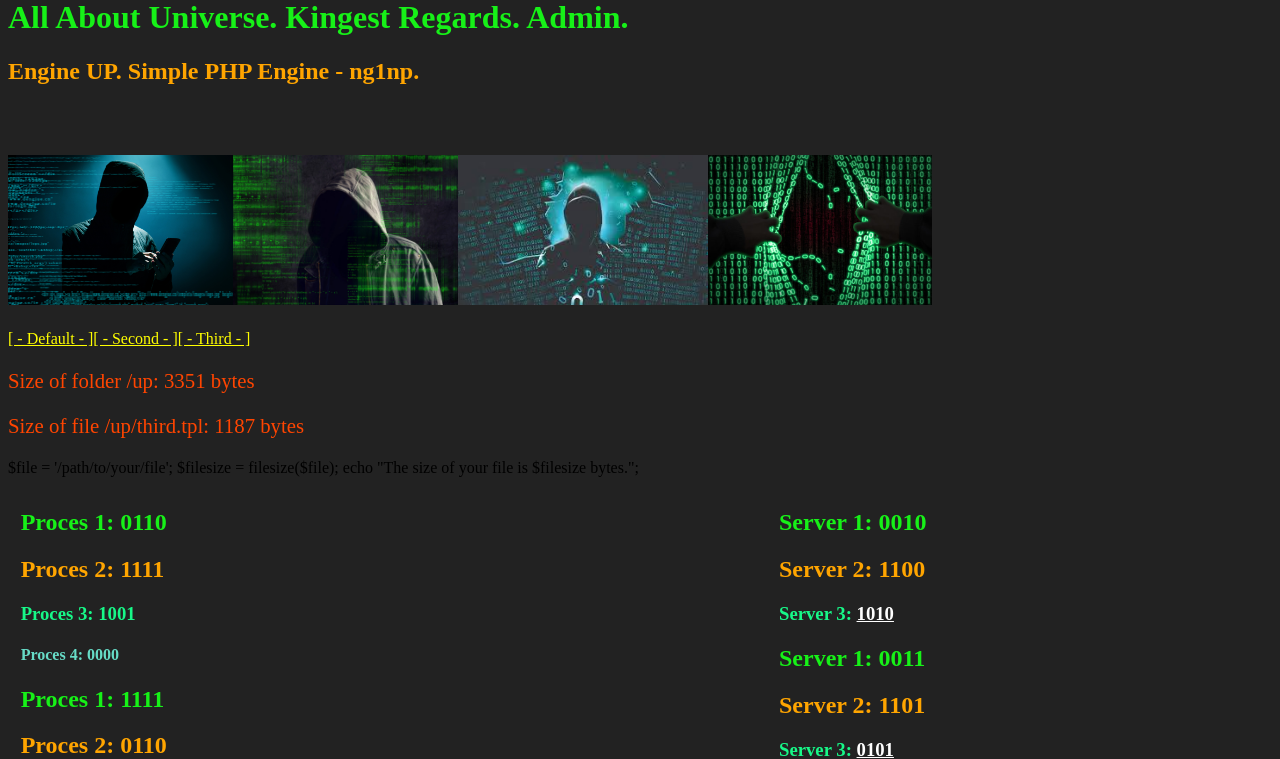
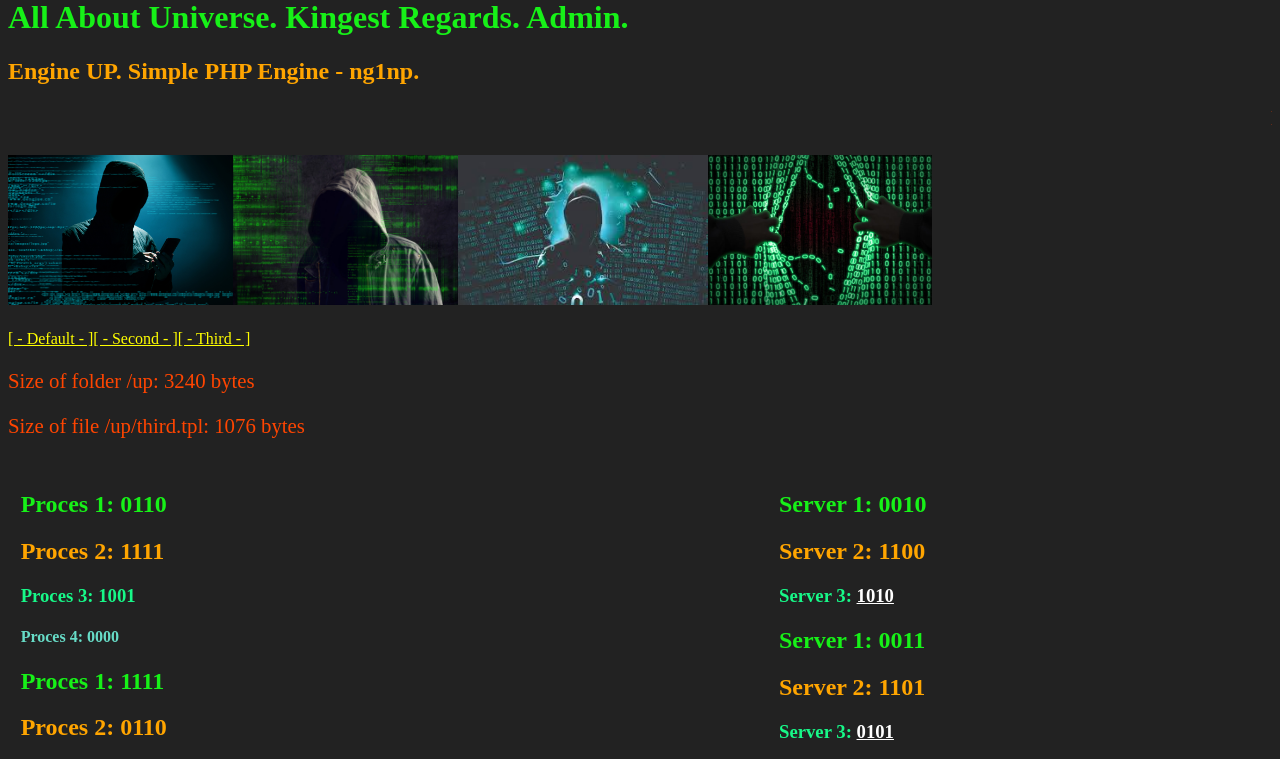
Before and after one commit to antistereotip/ng1np, a PHP site: page /index.php?route=third in a window 1280 px wide. Shown: the part 22-781 px from the top of the page. Run offline with PHP 8.4, Linux system fonts and the light colour scheme.

Commit message:
Update third.tpl

```diff
--- a/up/third.tpl
+++ b/up/third.tpl
@@ -21,11 +21,6 @@
 echo '</p>';
 ?>
 
-$file = '/path/to/your/file';
-$filesize = filesize($file);
-
-echo "The size of your file is $filesize bytes.";
-
 <section>
 <?php foreach ($this->sadrzaj as $row) { ?>
 	<div>
```
